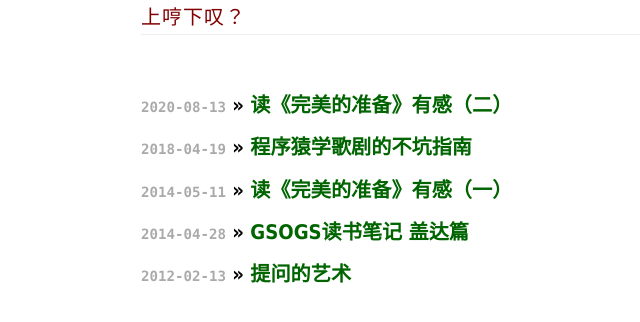
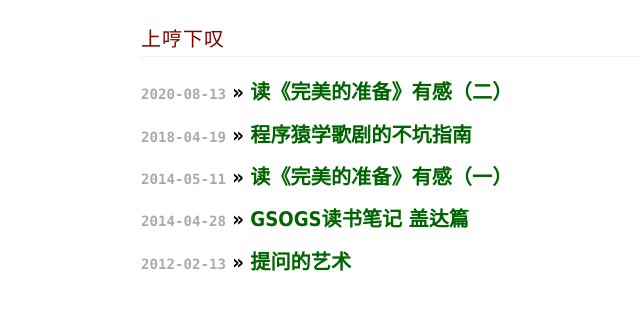
Before and after one commit to kwopera/kwopera.github.io, a Jekyll site: the page built from index.html, in a window 1280 px wide. Shown: the top 322 px of the page, without its empty margins (139-779 px from the left). Built offline with Jekyll 4.4.1, drawn with Linux system fonts in a browser that asks for light colours.

Commit message:
margin title

```diff
--- a/_config.yml
+++ b/_config.yml
@@ -1,3 +1,3 @@
-name: 上哼下叹？
+name: 上哼下叹
 hightlighter: rouge
 date_format: "ordinal"
--- a/style.scss
+++ b/style.scss
@@ -153,7 +153,7 @@ img {
 //
 
 .wrapper-masthead {
-  margin-bottom: 50px;
+  margin-top: 1em;
 }
 
 .masthead {
```
